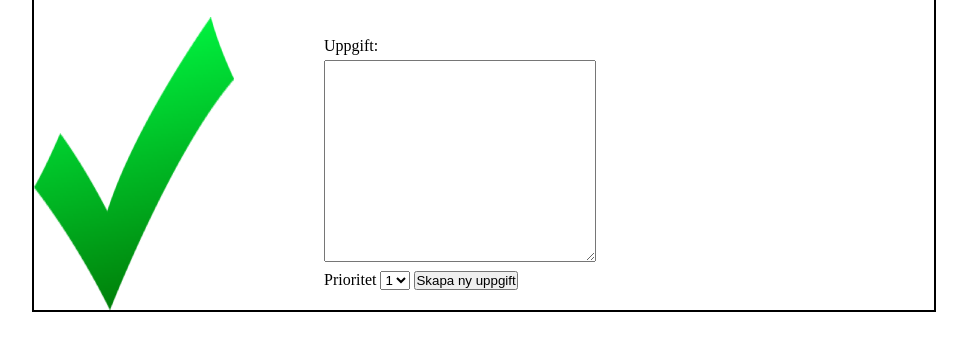
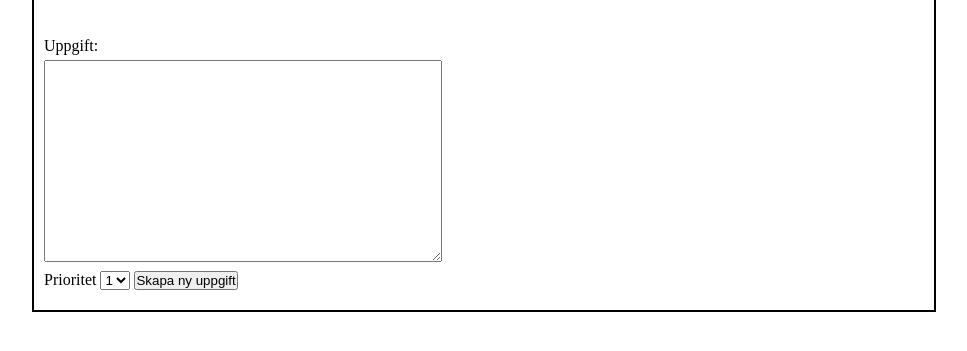
Before and after one commit to CalleAlexanderson/lab2_dt208g, a website built with Parcel: page src/index.html in a window 1280 px wide. Shown: the part 63-414 px from the top of the page, without its empty margins (156-1123 px from the left). Built offline with nearby package versions, Linux system fonts and the light colour scheme; files whose address does not match are found by name.

Commit message:
felsöker

```diff
--- a/src/index.html
+++ b/src/index.html
@@ -15,8 +15,6 @@
         <h1>Att göra-lista</h1>
     </header>
     <main>
-        <img src="pictures/check.png" alt="">
-        <img src="pictures/white.png" alt="">
         <div id="add_div">
             <form id="add_form">
                 <label for="task_input">Uppgift:</label> <br>
```
